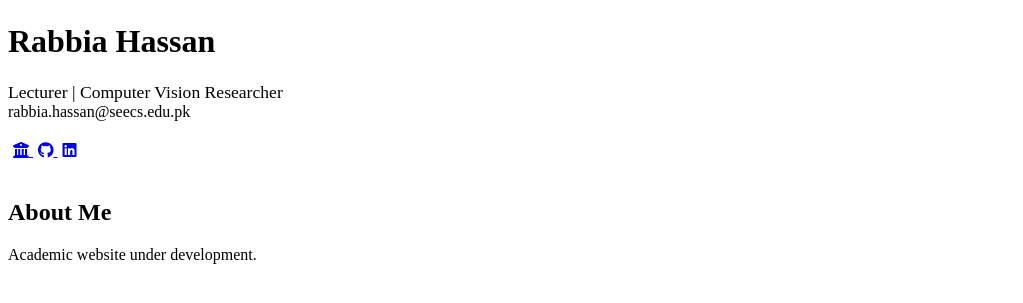
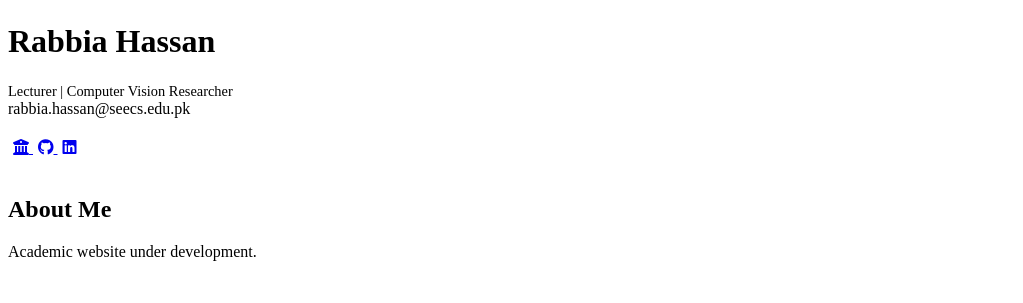
Before and after one commit to Rabbia-Hassan/Rabbia-Hassan.github.io, a Jekyll site: the page built from index.md, in a window 1280 px wide. Shown: the part 1185-1488 px from the top of the page, without its empty margins (0-1023 px from the left). Built offline with Jekyll 4.4.1, drawn with Linux system fonts in a browser that asks for light colours; a style sheet for code colours, icons or effects is not loaded; our own code applies the rules of GitHub Pages for plain Markdown files.

Commit message:
Adjust position display style on homepage
Change font size and white-space style for position.

```diff
--- a/_layouts/homepage.html
+++ b/_layouts/homepage.html
@@ -61,7 +61,7 @@
       <h1>{{ site.title }}</h1>
 
       {% if site.position %}
-      <position style="font-size:1.10rem;">{{ site.position }}</position>
+      <position style="font-size:0.90rem; white-space:nowrap;">{{ site.position }}</position>
       <br>
       {% endif %}
 
```
